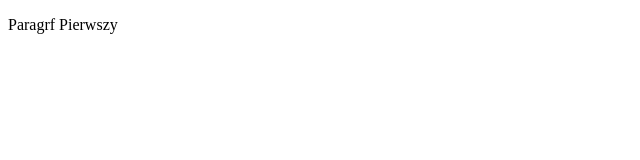
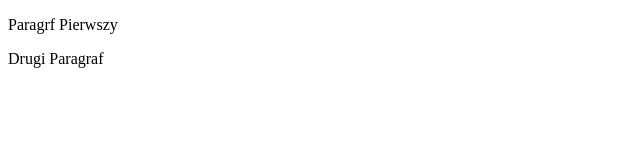
Before and after one commit to lukaszwac/lukaszwac.github.io, a plain HTML site: page index.html in a window 1280 px wide. Shown: the full height of the page, 0-640 px from the left. Drawn offline with Linux system fonts and the light colour scheme.

Commit message:
dodanie paragrafu drugiego

```diff
--- a/index.html
+++ b/index.html
@@ -6,5 +6,6 @@
 </head>
 <body>
     <p>Paragrf Pierwszy</p>
+    <p>Drugi Paragraf</p>
 </body>
 </html>
```
